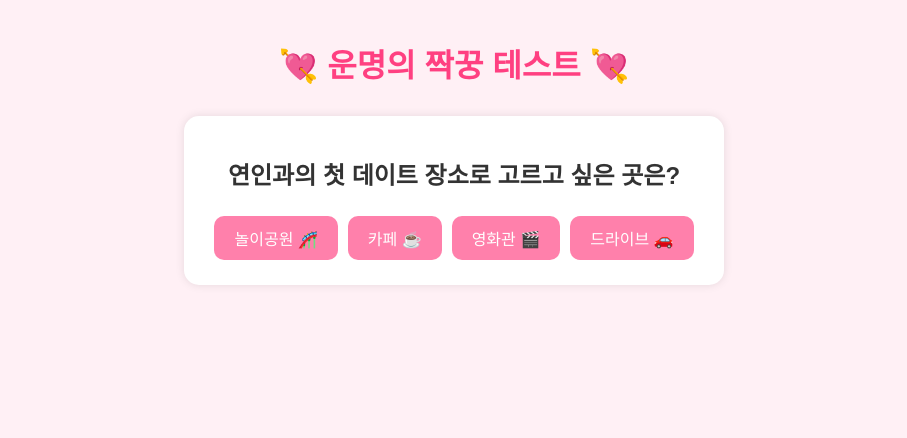
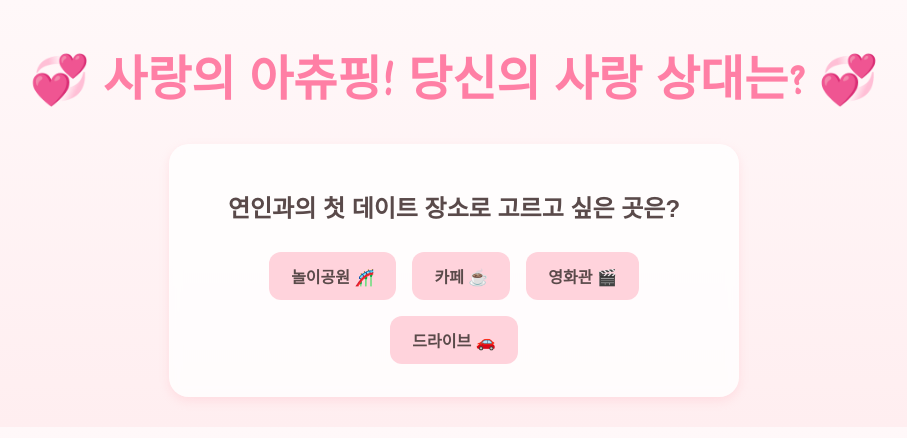
Before and after one commit to chyoons412/Lovecupid-, a plain HTML site: page index.html in a window 1280 px wide. Shown: the whole page, without its empty margins (186-1093 px from the left). Drawn offline with Linux system fonts and the light colour scheme; a web font is replaced by a local one.

Commit message:
Revamp HTML structure and styles for quiz page
Updated the title and headings for a more engaging user experience. Enhanced styles for better visual appeal and added hover effects to buttons.

```diff
--- a/index.html
+++ b/index.html
@@ -3,23 +3,91 @@
 <head>
   <meta charset="UTF-8">
   <meta name="viewport" content="width=device-width, initial-scale=1.0">
-  <title>운명의 짝꿍 테스트 💘</title>
+  <title>💞 운명의 짝꿍 테스트 💞</title>
   <style>
-    body { font-family: 'Pretendard', sans-serif; text-align: center; background: #fff0f5; color: #333; }
-    h1 { margin-top: 40px; color: #ff4081; }
-    .question { margin: 30px auto; width: 80%; max-width: 500px; background: white; border-radius: 15px; padding: 20px; box-shadow: 0 0 10px rgba(0,0,0,0.1); }
-    button { background: #ff80ab; color: white; border: none; padding: 10px 20px; margin: 5px; border-radius: 10px; cursor: pointer; font-size: 16px; }
-    button:hover { background: #ff4081; }
-    #result { display: none; margin-top: 40px; }
+    @import url('https://fonts.googleapis.com/css2?family=Nanum+Pen+Script&family=Pretendard:wght@400;600&display=swap');
+    body {
+      font-family: 'Pretendard', sans-serif;
+      background: linear-gradient(to bottom, #fff8f9, #ffeef0);
+      color: #5a4a4a;
+      text-align: center;
+      margin: 0;
+      padding: 0;
+    }
+    h1 {
+      color: #ff7fa5;
+      margin-top: 40px;
+      font-family: 'Nanum Pen Script', cursive;
+      font-size: 48px;
+    }
+    .question {
+      margin: 30px auto;
+      width: 85%;
+      max-width: 520px;
+      background: #ffffffcc;
+      border-radius: 20px;
+      padding: 25px;
+      box-shadow: 0 4px 10px rgba(255,182,193,0.3);
+      backdrop-filter: blur(6px);
+      transition: all 0.3s ease;
+    }
+    .question:hover {
+      transform: translateY(-2px);
+      box-shadow: 0 6px 14px rgba(255,182,193,0.4);
+    }
+    button {
+      background: #ffd3dc;
+      color: #5a4a4a;
+      border: none;
+      padding: 12px 22px;
+      margin: 8px;
+      border-radius: 12px;
+      cursor: pointer;
+      font-size: 16px;
+      font-weight: 600;
+      transition: 0.2s;
+    }
+    button:hover {
+      background: #ffb8c6;
+      color: white;
+    }
+    #result {
+      display: none;
+      margin-top: 40px;
+    }
+    #result-text {
+      background: #fff7f9;
+      width: 85%;
+      max-width: 500px;
+      margin: 20px auto;
+      border-radius: 15px;
+      padding: 20px;
+      line-height: 1.7;
+      font-size: 18px;
+      box-shadow: 0 3px 10px rgba(255,192,203,0.3);
+    }
+    .restart-btn {
+      background: #ffadc1;
+      color: white;
+      border: none;
+      padding: 12px 25px;
+      border-radius: 12px;
+      cursor: pointer;
+      font-size: 16px;
+      transition: 0.3s;
+    }
+    .restart-btn:hover {
+      background: #ff92af;
+    }
   </style>
 </head>
 <body>
-  <h1>💘 운명의 짝꿍 테스트 💘</h1>
+  <h1>💞 사랑의 아츄핑! 당신의 사랑 상대는? 💞</h1>
   <div id="quiz"></div>
   <div id="result">
-    <h2>결과 발표 🎉</h2>
+    <h2>💓 당신의 사랑 타입은... 💓</h2>
     <p id="result-text"></p>
-    <button onclick="location.reload()">다시 하기</button>
+    <button class="restart-btn" onclick="location.reload()">다시 해보기 💌</button>
   </div>
 
   <script>
@@ -33,10 +101,10 @@
     ];
 
     const results = [
-      "☀️ <b>A형</b> — 열정 폭발 사랑꾼! 표현력 만점의 분위기 리더형 💖",
-      "🌙 <b>B형</b> — 감성파 츤데레! 겉은 쿨하지만 속은 따뜻한 반전 매력 💌",
-      "☕ <b>C형</b> — 편안한 친구 같은 연인! 신뢰와 안정감이 최고인 현실 로맨티스트 💑",
-      "💐 <b>D형</b> — 예측불가 매력형! 감정에 솔직하고 즉흥적인 로맨틱 타입 🌹"
+      "☀️ <b>A형</b> — <b>열정 폭발 사랑꾼!</b><br>표현력 만점의 분위기 리더형 💖<br><small>당신의 사랑은 늘 반짝이고 뜨거워요!</small>",
+      "🌙 <b>B형</b> — <b>감성파 츤데레!</b><br>겉은 쿨하지만 속은 따뜻한 반전 매력 💌<br><small>말보단 행동, 사랑은 조용히 보여주는 타입.</small>",
+      "☕ <b>C형</b> — <b>편안한 친구 같은 연인!</b><br>신뢰와 안정감이 최고인 현실 로맨티스트 💑<br><small>사랑이 곧 일상, 따뜻한 온도 유지형.</small>",
+      "💐 <b>D형</b> — <b>예측불가 매력형!</b><br>감정에 솔직하고 즉흥적인 로맨틱 타입 🌹<br><small>매 순간이 영화 같은 연애를 꿈꾸는 사람!</small>"
     ];
 
     let current = 0;
```
